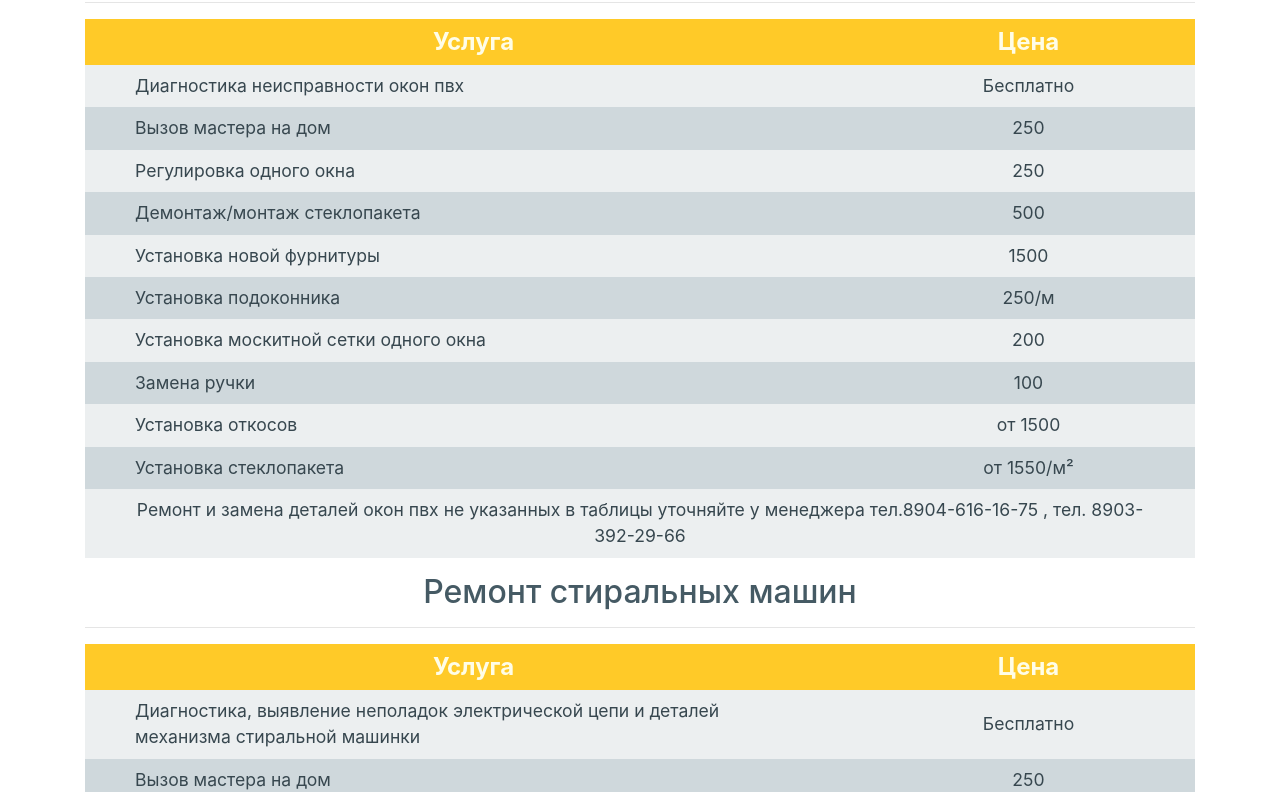
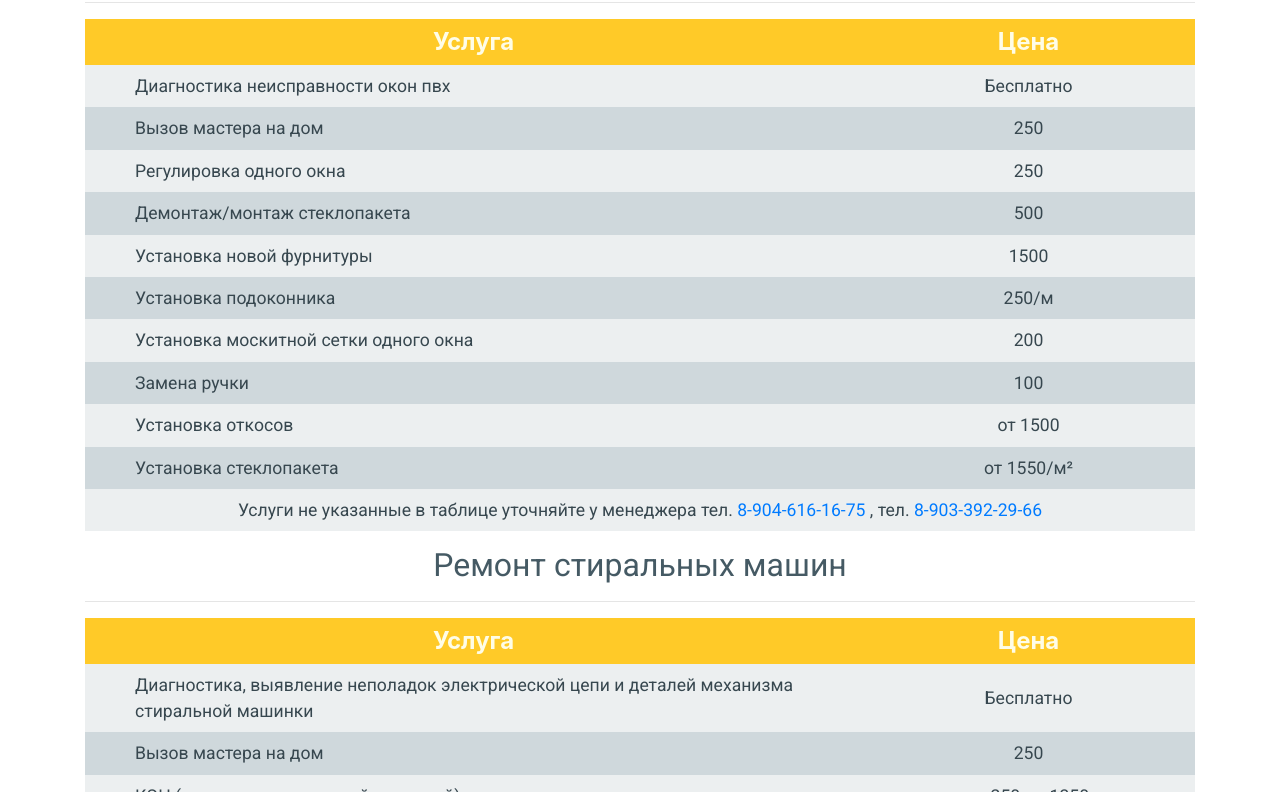
Before and after one commit to Culminate/fairmasters, a plain HTML site: page index.html in a window 1280 px wide. Shown: the part 714-1506 px from the top of the page. Drawn offline with nearby package versions, Linux system fonts and the light colour scheme.

Commit message:
add: font

```diff
--- a/index.html
+++ b/index.html
@@ -86,7 +86,7 @@
                 <tr><td>Замена ручки</td>                           <td>100</td>       </tr>
                 <tr><td>Установка откосов</td>                      <td>от 1500</td>  </tr>
                 <tr><td>Установка стеклопакета</td>                 <td>от 1550/м²</td></tr>
-                <tr><td colspan="2">Ремонт и замена деталей окон пвх не указанных в таблицы уточняйте у менеджера тел.8904-616-16-75 , тел. 8903-392-29-66</td></tr>
+                <tr><td colspan="2">Услуги не указанные в таблице уточняйте у менеджера тел. <a href="tel:8-904-616-16-75">8-904-616-16-75</a> , тел. <a href="tel:8-903-392-29-66">8-903-392-29-66</a> </td></tr>
             </table>
             <h2 class="text-center">Ремонт стиральных машин</h2>
             <hr>
--- a/style/main.css
+++ b/style/main.css
@@ -94,6 +94,7 @@ main {
 }
 
 main h2 {
+	font-family: 'Roboto', sans-serif;
 	color: #455A64;
 }
 
@@ -113,6 +114,7 @@ main th {
 main td {
 	color: #37474F;
 	font-size: 1.1rem;
+	font-family: 'Roboto', sans-serif;
 	padding: 8px 50px;
 	transition: all 0.2s ease-out;
 }
```
